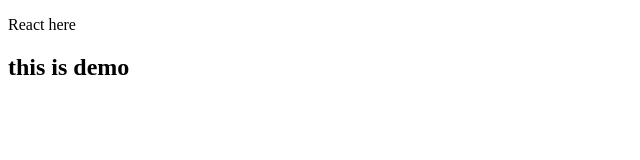
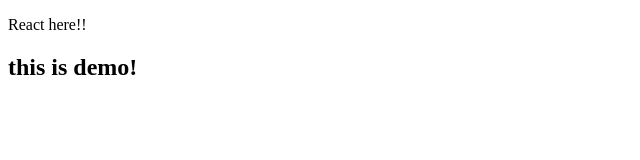
Before and after one commit to runrun0704/drd_demo, a React (Create React App) app in the folder frontend/react_project/react_app/: page / in a window 1280 px wide. Shown: the top 160 px of the page, without its empty margins (0-640 px from the left). Built offline with nearby package versions, Linux system fonts and the light colour scheme.

Commit message:
yarn webpackしてからbuild,upを行えば反映されることがわかった

```diff
--- a/frontend/react_project/react_app/src/App.js
+++ b/frontend/react_project/react_app/src/App.js
@@ -4,7 +4,7 @@ import Demo from "./Demo";
 const App = () => {
   return (
     <div>
-      <p>React here</p>
+      <p>React here!!</p>
 
       <Demo/>
     </div>
--- a/frontend/react_project/react_app/src/Demo.js
+++ b/frontend/react_project/react_app/src/Demo.js
@@ -4,7 +4,7 @@ class Demo extends React.Component{
     render(){
         return(
             <dev>
-                <h2>this is demo</h2>
+                <h2>this is demo!</h2>
             </dev>
         )
     }
--- a/frontend/react_project/react_app/webpack.config.js
+++ b/frontend/react_project/react_app/webpack.config.js
@@ -30,6 +30,9 @@ module.exports = {
       optimization: {
         minimize: true,
       },
+      watchOptions: {
+        poll: 1000
+      },
       plugins: [
         new webpack.DefinePlugin({
             'process.env.NODE_ENV' : JSON.stringify('production')
```
Also changed, not shown: 1 other file (tests, documents, lock files or other folders).
